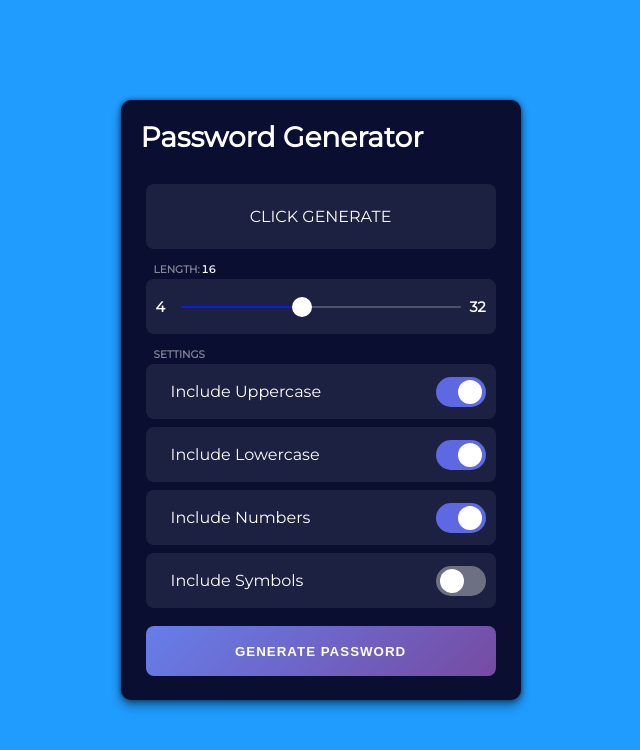
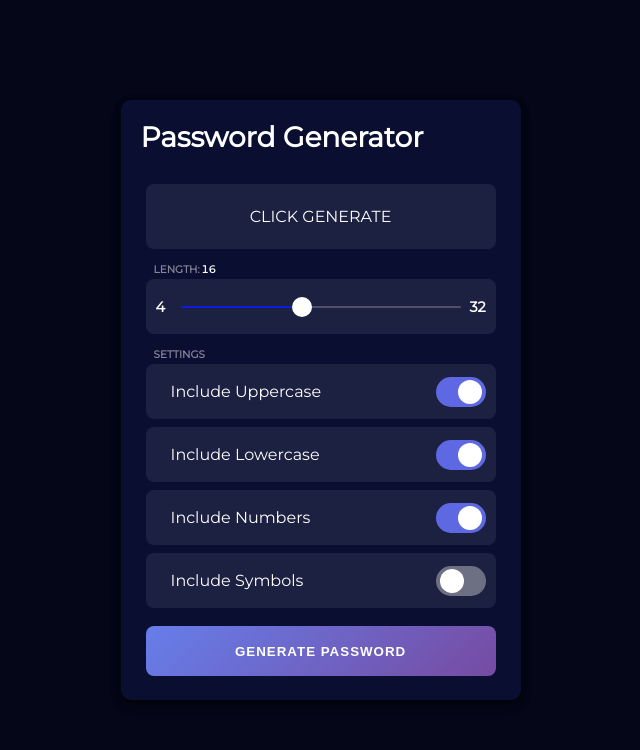
Before and after one commit to umutcandev/pages, a plain HTML site: page password/index.html in a window 1280 px wide. Shown: the whole page, without its empty margins (313-953 px from the left). Drawn offline with Linux system fonts and the light colour scheme.

Commit message:
Update background color

```diff
--- a/password/style.css
+++ b/password/style.css
@@ -7,7 +7,7 @@
 body {
   width: 99%;
   height: 100vh;
-  background-image: linear-gradient(to top, #209cff 100%, #68e0cf 200%);
+  background-color: #050718;
   display: flex;
   justify-content: center;
   align-items: center;
```
